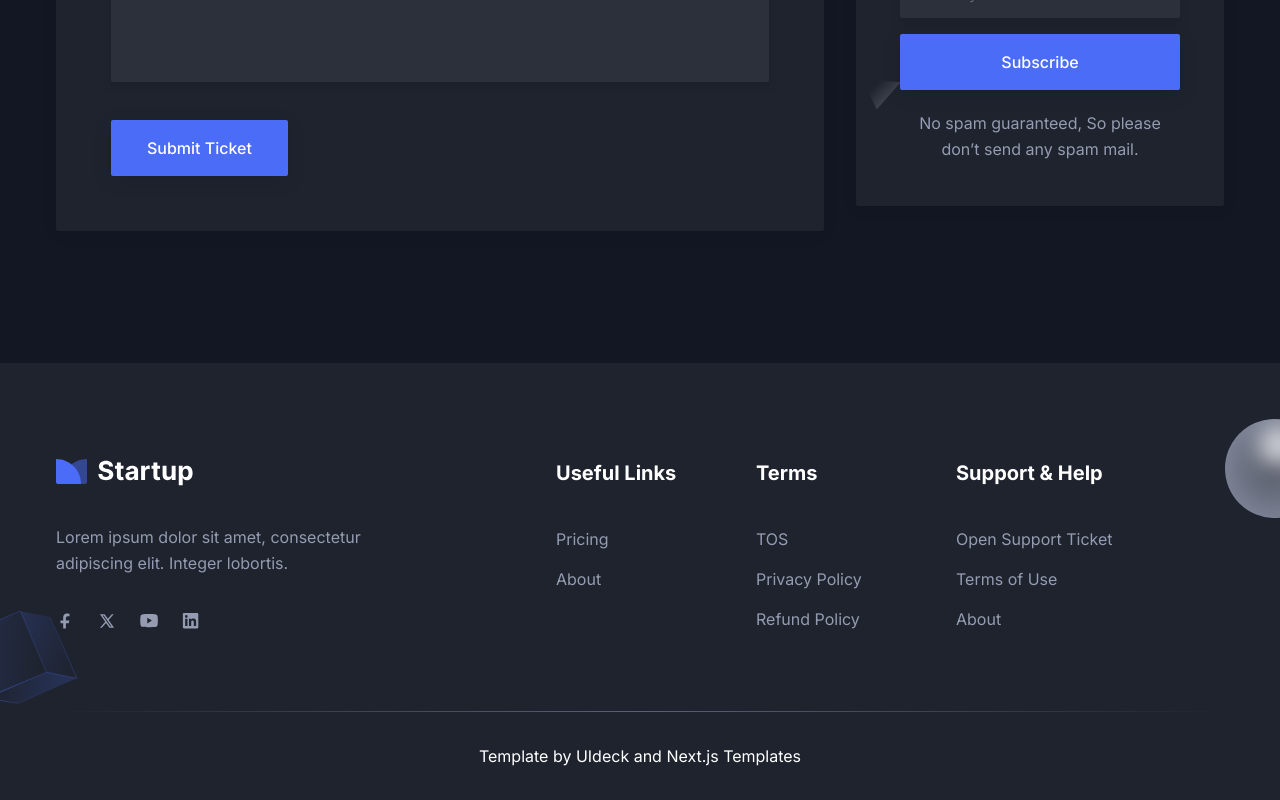
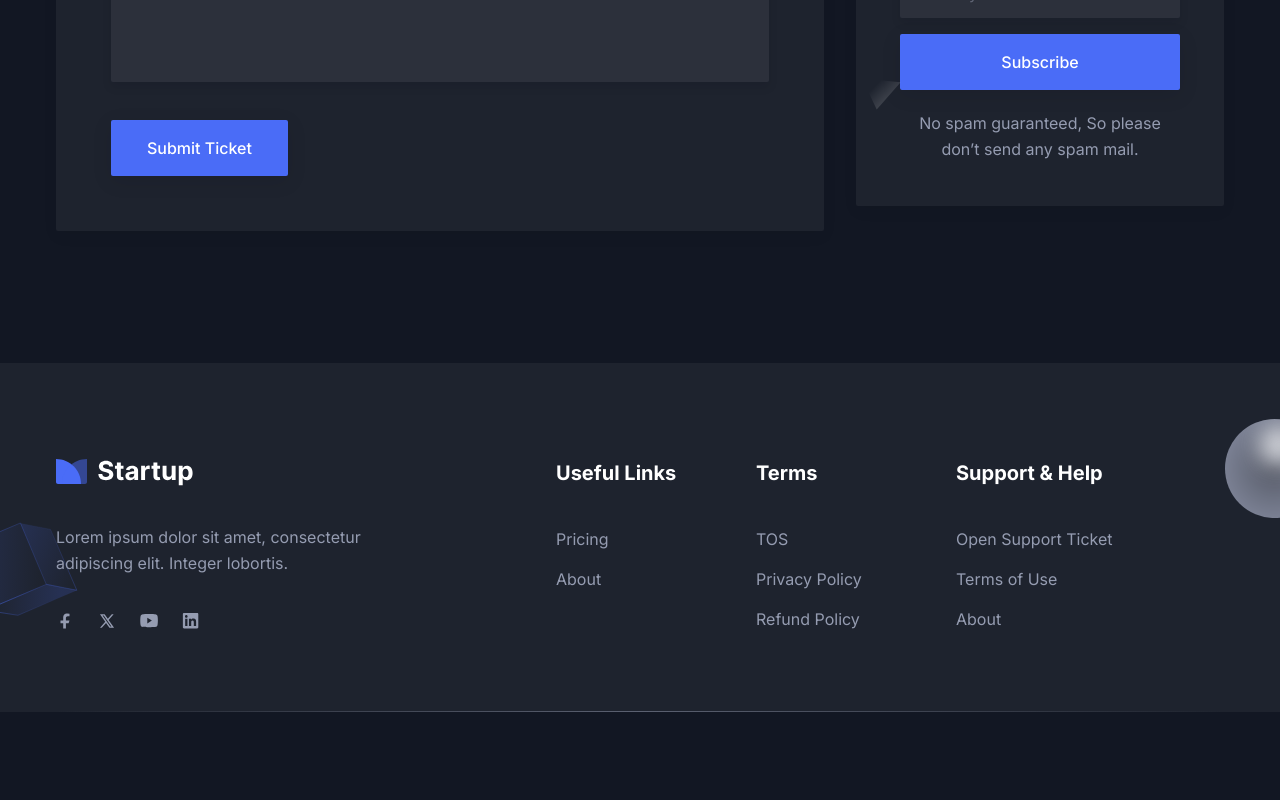
Before and after one commit to d33sf0m33/company-landing, a Next.js app: page / in a window 1280 px wide. Shown: the part 3373-4173 px from the top of the page. After the commit the page ends 4085 px from the top, so only its background shows below. Built offline with nearby package versions, Linux system fonts and the light colour scheme.

Commit message:
chore(Другое): Удаление информации о шаблонах из футера

```diff
--- a/src/components/Footer/index.tsx
+++ b/src/components/Footer/index.tsx
@@ -205,28 +205,6 @@ const Footer = () => {
           </div>
 
           <div className="h-px w-full bg-linear-to-r from-transparent via-[#D2D8E183] to-transparent dark:via-[#959CB183]"></div>
-          <div className="py-8">
-            <p className="text-center text-base text-body-color dark:text-white">
-              Template by{" "}
-              <a
-                href="http://uideck.com"
-                target="_blank"
-                rel="noopener noreferrer"
-                className="hover:text-primary"
-              >
-                UIdeck
-              </a>{" "}
-              and{" "}
-              <a
-                href="https://nextjstemplates.com"
-                target="_blank"
-                rel="noopener noreferrer"
-                className="hover:text-primary"
-              >
-                Next.js Templates
-              </a>
-            </p>
-          </div>
         </div>
         <div className="absolute right-0 top-14 z-[-1]">
           <svg
```
